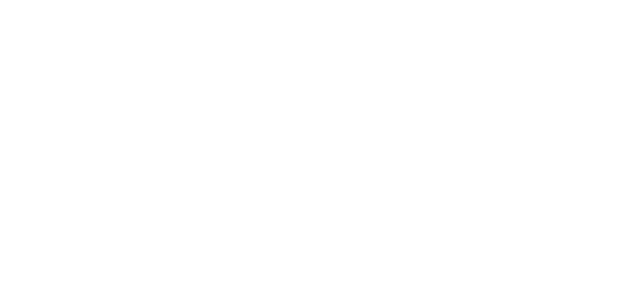
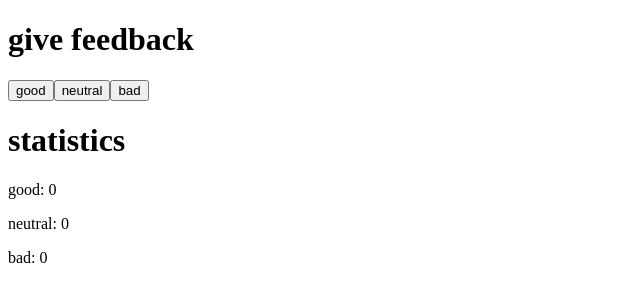
Before and after one commit to Lawblo/fullstackopen, a React (Create React App) app in the folder exercises/part1/unicafe/: page / in a window 1280 px wide. Shown: the top 302 px of the page, without its empty margins (0-640 px from the left). Built offline with nearby package versions, Linux system fonts and the light colour scheme.

Commit message:
Completed 1.6

```diff
--- a/exercises/part1/unicafe/src/App.js
+++ b/exercises/part1/unicafe/src/App.js
@@ -1,4 +1,25 @@
+import {useState} from 'react'
+
 function App() {
+
+    const [good, setGood] = useState(0)
+    const [neutral, setNeutral] = useState(0)
+    const [bad, setBad] = useState(0)
+
+
+
+    return (
+        <div>
+            <h1>give feedback</h1>
+            <button onClick={() => setGood(good + 1) }> good </button>
+            <button onClick={() => setNeutral(neutral + 1)}> neutral </button>
+            <button onClick={() => setBad(bad + 1)}> bad </button>
+            <h1>statistics</h1>
+            <p>good: {good}</p>
+            <p>neutral: {neutral}</p>
+            <p>bad: {bad}</p>
+        </div>
+    )
 }
 
 export default App;
--- a/exercises/part1/unicafe/src/index.js
+++ b/exercises/part1/unicafe/src/index.js
@@ -2,9 +2,4 @@
 import ReactDOM from 'react-dom/client';
 import App from './App';
 
-const root = ReactDOM.createRoot(document.getElementById('root'));
-root.render(
-  <React.StrictMode>
-    <App />
-  </React.StrictMode>
-);
+ReactDOM.createRoot(document.getElementById('root')).render(<App/>)
```
